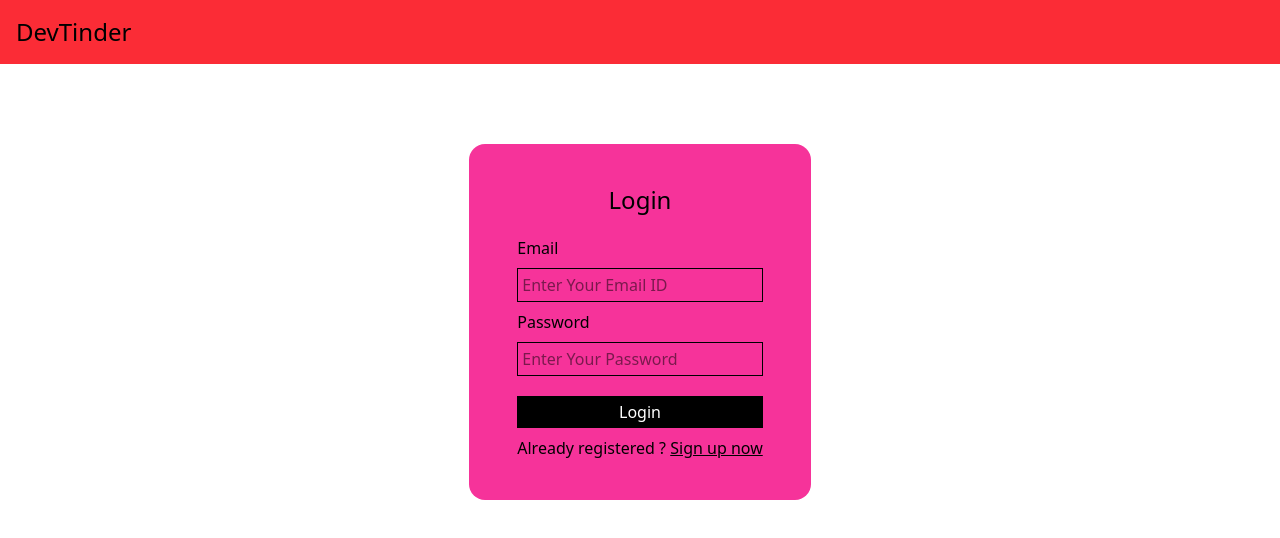
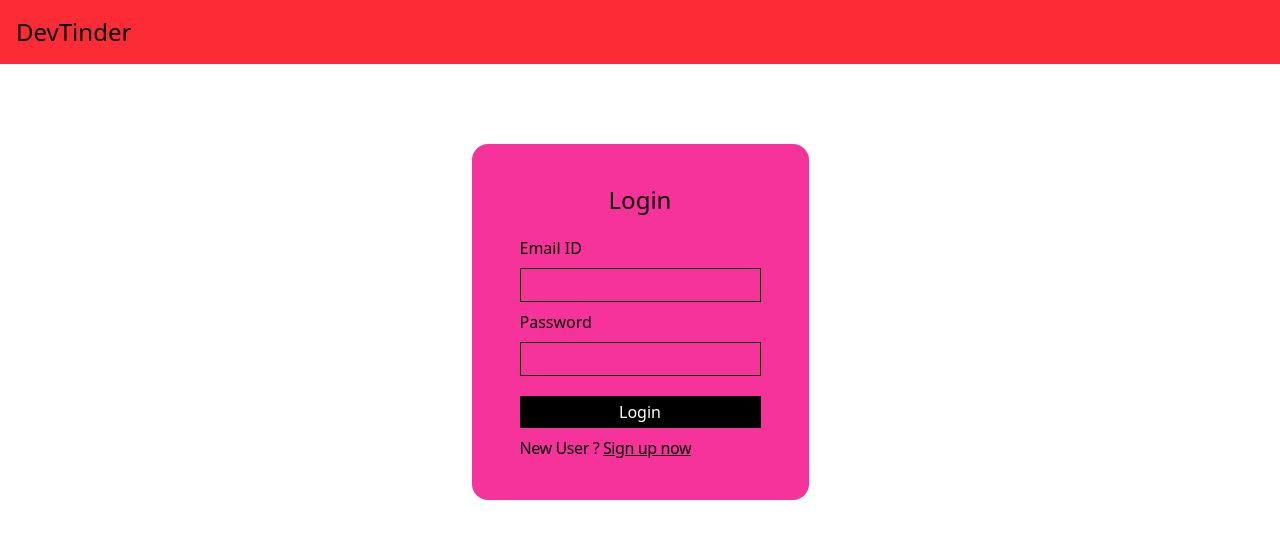
Before and after one commit to AmitMishra99/Dev_Tinder, a React (Vite) app: page /login in a window 1280 px wide. Shown: the top 538 px of the page. Built offline with nearby package versions, Linux system fonts and the light colour scheme.

Commit message:
updated with integrating login api

```diff
--- a/src/components/Login.jsx
+++ b/src/components/Login.jsx
@@ -1,51 +1,71 @@
-import React from "react";
-import { useState } from "react";
+import axios from "axios";
+import React, { useRef, useState } from "react";
 
 const Login = () => {
-  const [signIn, signUp] = useState(true);
+  const [signIn, setSignIn] = useState(true);
+  const emailRef = useRef(null);
+  const passwordRef = useRef(null);
 
-  function handleSignUp() {
-    signUp(!signIn);
-  }
+  const handlePage = () => {
+    setSignIn((prev) => !prev);
+  };
+
+  const handleLogin = async (e) => {
+    e.preventDefault();
+
+    const emailID = emailRef.current.value;
+    const password = passwordRef.current.value;
+
+    if (!emailID || !password) return;
+
+    try {
+      await axios.post(
+        "http://localhost:3000/login",
+        {
+          emailID,
+          password,
+        },
+        { withCredentials: true },
+      );
+    } catch (err) {
+      console.log(err);
+    }
+  };
 
   return (
-    <div className="flex justify-center items-center  mt-20">
-      <div className="flex flex-col justify-center it  bg-pink-500 gap-2 w-fit px-12 py-10 rounded-2xl ">
-        <p className="text-center text-2xl mb-3 ">
+    <div className="flex justify-center items-center mt-20">
+      <form
+        onSubmit={handleLogin}
+        className="flex flex-col bg-pink-500 gap-2 px-12 py-10 rounded-2xl"
+      >
+        <p className="text-center text-2xl mb-3">
           {signIn ? "Login" : "Sign Up"}
         </p>
-        {signIn ? (
-          ""
-        ) : (
+
+        {!signIn && (
           <>
             <p>Full Name</p>
-            <input
-              className="border p-1"
-              type="text"
-              placeholder="Enter Your Name"
-            />
+            <input className="border p-1" type="text" />
           </>
         )}
-        <p>Email</p>
-        <input
-          className="border p-1"
-          type="text"
-          placeholder="Enter Your Email ID"
-        />
-        <p>Password </p>
-        <input
-          className="border p-1"
-          type="text"
-          placeholder="Enter Your Password"
-        />
-        <button className="bg-black p-1 mt-3 text-white">Login</button>
-        <p>
-          {signIn ? "Already registered ?" : " New User ?"}{" "}
-          <span className="underline" onClick={handleSignUp}>
+
+        <p>Email ID</p>
+        <input ref={emailRef} className="border p-1" type="email" />
+
+        <p>Password</p>
+        <input ref={passwordRef} className="border p-1" type="password" />
+
+        <button type="submit" className="bg-black p-1 mt-3 text-white">
+          {signIn ? "Login" : "Sign Up"}
+        </button>
+
+        <p className="tracking-tight">
+          {signIn ? "New User ?" : "Already registered ?"}{" "}
+          <span className="underline cursor-pointer" onClick={handlePage}>
             {signIn ? "Sign up now" : "Sign in now"}
           </span>
         </p>
-      </div>
+      </form>
     </div>
   );
 };
```
